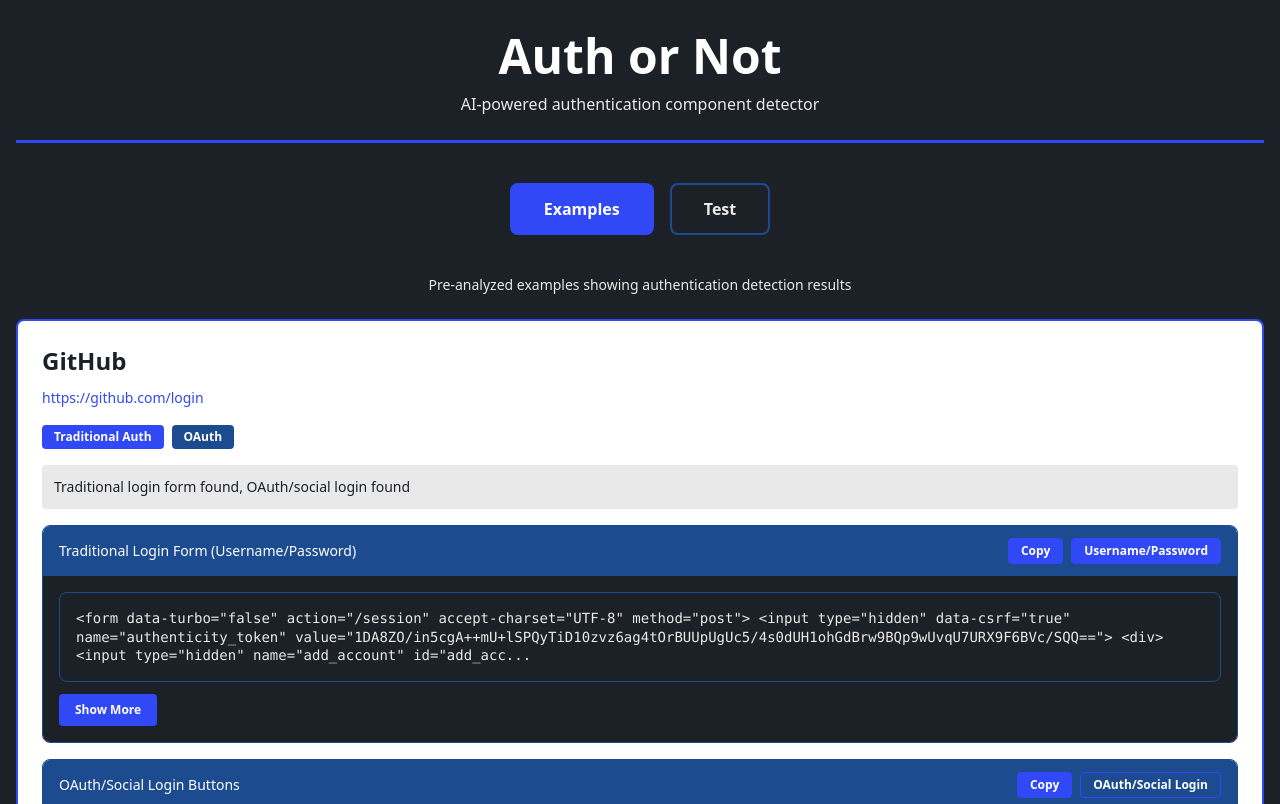
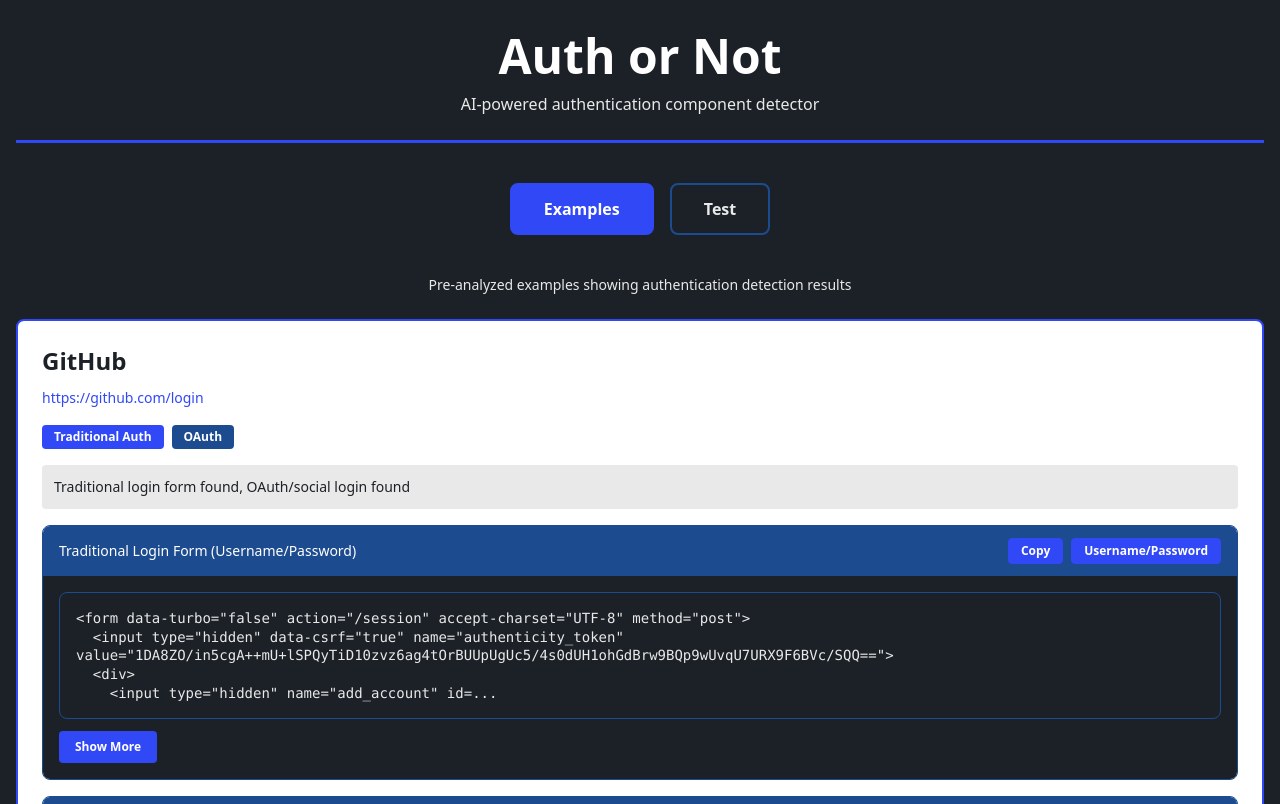
Before and after one commit to asing349/Auth_NoAuth, a Next.js app in the folder frontend/: page / in a window 1280 px wide. Shown: the top 804 px of the page. Built offline with nearby package versions, Linux system fonts and the light colour scheme.

Commit message:
Fix HTML formatting to preserve content while adding indentation

```diff
--- a/frontend/app/components/CodeDisplay.tsx
+++ b/frontend/app/components/CodeDisplay.tsx
@@ -16,25 +16,30 @@
   const formatHtml = (htmlStr: string): string => {
     let formatted = '';
     let indent = 0;
-    const lines = htmlStr
-      .replace(/></g, '>\n<')
-      .replace(/\s+/g, ' ')
-      .split('\n');
 
-    for (let line of lines) {
-      const trimmed = line.trim();
-      if (!trimmed) continue;
+    // Split by tags while preserving them
+    const parts = htmlStr.split(/(<[^>]+>)/g).filter(p => p.trim());
+
+    for (let part of parts) {
+      const trimmed = part.trim();
+      if (!trimmed || !trimmed.startsWith('<')) {
+        // Text content - just add it
+        if (trimmed) formatted += trimmed + ' ';
+        continue;
+      }
 
       // Decrease indent for closing tags
       if (trimmed.startsWith('</')) {
         indent = Math.max(0, indent - 1);
+        formatted += '\n' + '  '.repeat(indent) + trimmed;
       }
-
-      // Add indented line
-      formatted += '  '.repeat(indent) + trimmed + '\n';
-
-      // Increase indent for opening tags (but not self-closing)
-      if (trimmed.startsWith('<') && !trimmed.startsWith('</') && !trimmed.endsWith('/>') && !trimmed.match(/<(input|img|br|hr|meta|link)/)) {
+      // Self-closing or void tags
+      else if (trimmed.endsWith('/>') || trimmed.match(/^<(input|img|br|hr|meta|link|area|base|col|embed|param|source|track|wbr)/i)) {
+        formatted += '\n' + '  '.repeat(indent) + trimmed;
+      }
+      // Opening tags
+      else {
+        formatted += '\n' + '  '.repeat(indent) + trimmed;
         indent++;
       }
     }
```
